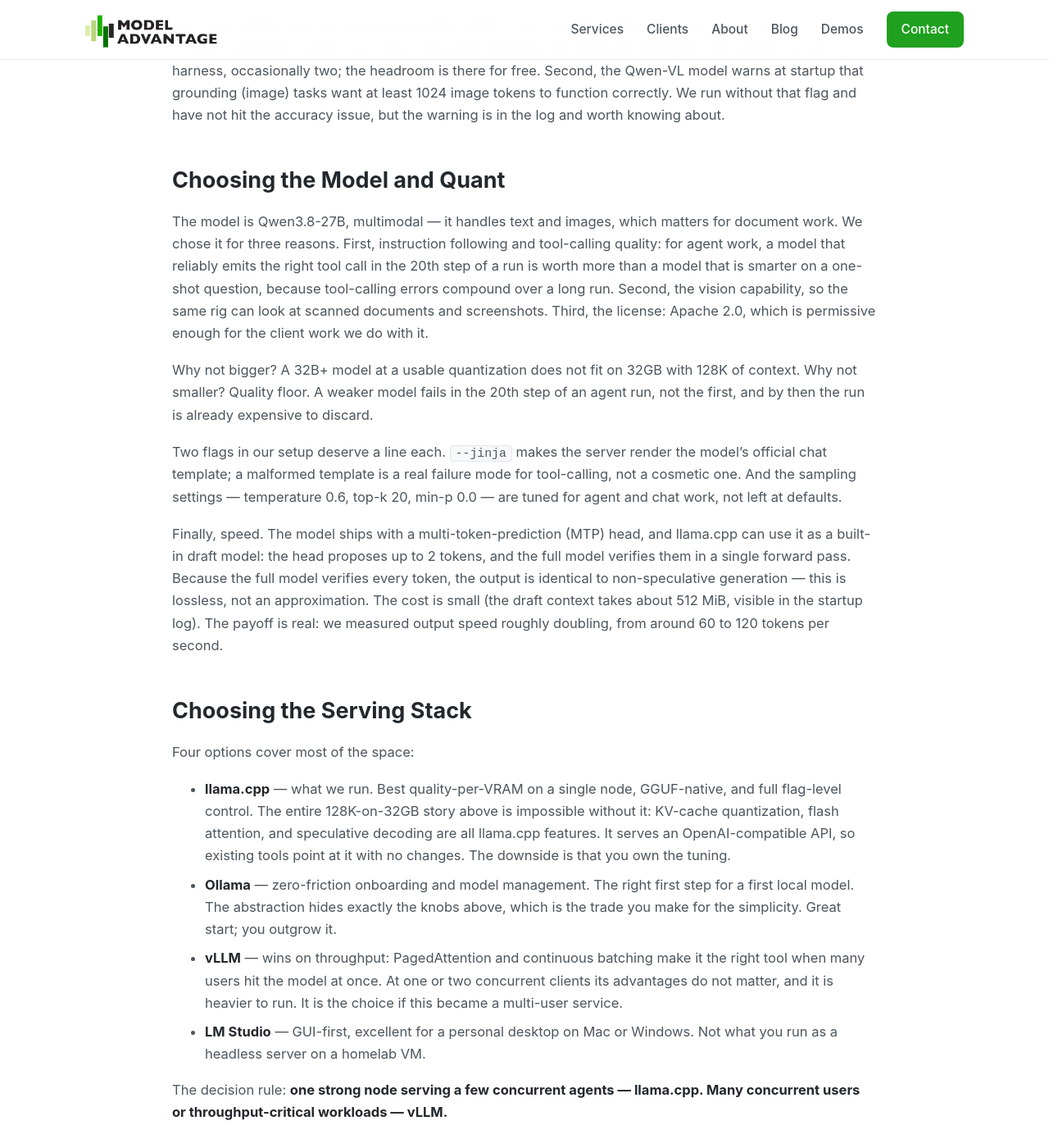
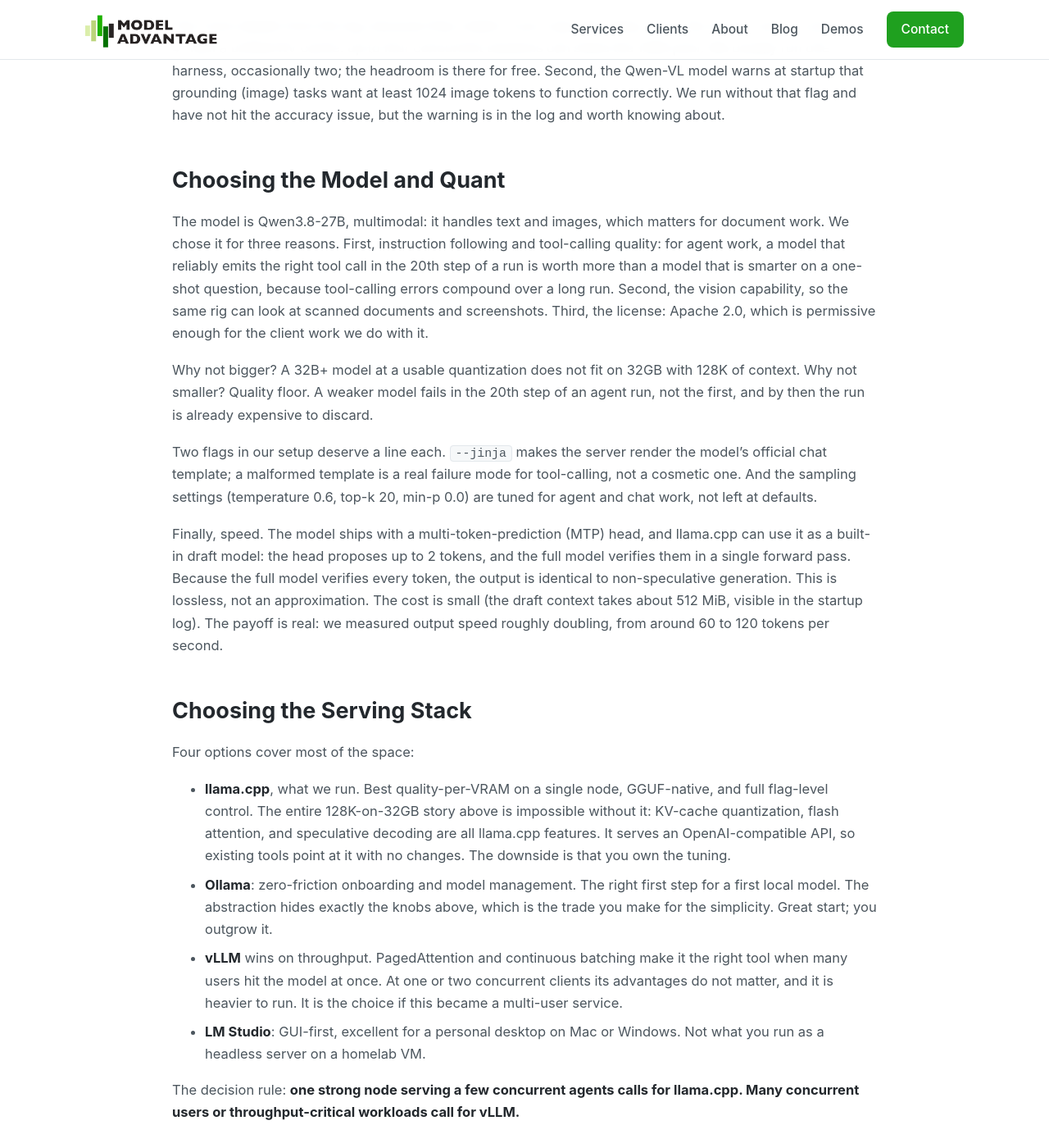
Before and after one commit to beyondrisks/beyondrisks.github.io, a Jekyll site: the page built from docs/_posts/2026-09-18-hosting-a-local-llm-on-a-single-5090.md, in a window 1280 px wide and 1400 px high, scrolled down 2193 px. Shown: the whole window at 82% size. Built offline with Jekyll 4.4.1, drawn with Linux system fonts in a browser that asks for light colours; some of the changed text lies outside the part shown.

Commit message:
Remove em dashes from local LLM post

```diff
--- a/docs/_posts/2026-09-18-hosting-a-local-llm-on-a-single-5090.md
+++ b/docs/_posts/2026-09-18-hosting-a-local-llm-on-a-single-5090.md
@@ -26,7 +26,7 @@
 
 The rig: an RTX 5090 (32GB GDDR7, 1792 GB/s bandwidth), 128GB of system RAM, on a Proxmox host.
 
-The core idea: for inference, **VRAM is the budget**. System RAM is for everything else — the automation services, the sync database, the machine learning jobs that share the box. A common mistake is to budget for RAM and then discover the model does not fit on the card.
+The core idea: for inference, **VRAM is the budget**. System RAM is for everything else: the automation services, the sync database, the machine learning jobs that share the box. A common mistake is to budget for RAM and then discover the model does not fit on the card.
 
 Here is the actual memory budget, from the server's own log at startup, for our 27B model at 128K context:
 
@@ -35,23 +35,23 @@
 - **Compute buffers**: 720 MiB
 - **Total**: 26,827 MiB of the card's 32,110 MiB; the server projects 27,535 MiB in use and leaves 2,269 MiB free
 
-Why Q6_K? We worked down from Q8_0. At Q8_0 the weights alone take roughly 25.5 GiB — that fits on the card, but it leaves about 6 GiB of headroom, and a 128K KV cache in the default format would need roughly 12 GiB. Q6_K was the first quantization that fit the model and the context we wanted.
+Why Q6_K? We worked down from Q8_0. At Q8_0 the weights alone take roughly 25.5 GiB. That fits on the card, but it leaves about 6 GiB of headroom, and a 128K KV cache in the default format would need roughly 12 GiB. Q6_K was the first quantization that fit the model and the context we wanted.
 
 ## The War Story: Fitting 128K Context on a 32GB Card
 
 This is the part that took the most iteration, and the part most write-ups skip.
 
-The KV cache — the per-token attention state the model builds as it reads a conversation — grows linearly with context length. After the weights, it is the dominant memory consumer, and at 128K tokens it dwarfs everything else.
+The KV cache, the per-token attention state the model builds as it reads a conversation, grows linearly with context length. After the weights, it is the dominant memory consumer, and at 128K tokens it dwarfs everything else.
 
 Here is the arithmetic that made our setup possible, straight from the numbers above. The KV cache at 128K tokens in Q8_0 takes 6,147 MiB. In the default f16 format, the same cache would take roughly double: about 12,294 MiB. Add the weights and compute buffers:
 
-19,960 + 12,294 + 720 = 32,974 MiB — against 32,110 MiB of VRAM.
+19,960 + 12,294 + 720 = 32,974 MiB, against 32,110 MiB of VRAM.
 
 It does not fit. **On this card, 128K context is impossible without KV-cache quantization.** The fix is two flags:
 
     --cache-type-k q8_0 --cache-type-v q8_0 --flash-attn on
 
-Q8_0 stores each KV element in 8 bits instead of the default 16 — roughly half the footprint, with negligible quality loss in practice. Flash attention is required for the quantized V cache. With the flags, the KV cache drops to 6,147 MiB, the whole rig fits with 2,269 MiB to spare, and the server reports `n_ctx_slot = 131072`.
+Q8_0 stores each KV element in 8 bits instead of the default 16, roughly half the footprint, with negligible quality loss in practice. Flash attention is required for the quantized V cache. With the flags, the KV cache drops to 6,147 MiB, the whole rig fits with 2,269 MiB to spare, and the server reports `n_ctx_slot = 131072`.
 
 The honest limit: 128K is about 10% of the largest commercial context windows. In practice this has mattered less than we expected, because the agent harnesses we use (opencode, Hermes Agent) compact the context automatically, and so far we have not seen a compaction artifact we could name. The context ceiling is a real constraint; the harness manages it well enough that we have not been blocked by it.
 
@@ -59,24 +59,24 @@
 
 ## Choosing the Model and Quant
 
-The model is Qwen3.8-27B, multimodal — it handles text and images, which matters for document work. We chose it for three reasons. First, instruction following and tool-calling quality: for agent work, a model that reliably emits the right tool call in the 20th step of a run is worth more than a model that is smarter on a one-shot question, because tool-calling errors compound over a long run. Second, the vision capability, so the same rig can look at scanned documents and screenshots. Third, the license: Apache 2.0, which is permissive enough for the client work we do with it.
+The model is Qwen3.8-27B, multimodal: it handles text and images, which matters for document work. We chose it for three reasons. First, instruction following and tool-calling quality: for agent work, a model that reliably emits the right tool call in the 20th step of a run is worth more than a model that is smarter on a one-shot question, because tool-calling errors compound over a long run. Second, the vision capability, so the same rig can look at scanned documents and screenshots. Third, the license: Apache 2.0, which is permissive enough for the client work we do with it.
 
 Why not bigger? A 32B+ model at a usable quantization does not fit on 32GB with 128K of context. Why not smaller? Quality floor. A weaker model fails in the 20th step of an agent run, not the first, and by then the run is already expensive to discard.
 
-Two flags in our setup deserve a line each. `--jinja` makes the server render the model's official chat template; a malformed template is a real failure mode for tool-calling, not a cosmetic one. And the sampling settings — temperature 0.6, top-k 20, min-p 0.0 — are tuned for agent and chat work, not left at defaults.
+Two flags in our setup deserve a line each. `--jinja` makes the server render the model's official chat template; a malformed template is a real failure mode for tool-calling, not a cosmetic one. And the sampling settings (temperature 0.6, top-k 20, min-p 0.0) are tuned for agent and chat work, not left at defaults.
 
-Finally, speed. The model ships with a multi-token-prediction (MTP) head, and llama.cpp can use it as a built-in draft model: the head proposes up to 2 tokens, and the full model verifies them in a single forward pass. Because the full model verifies every token, the output is identical to non-speculative generation — this is lossless, not an approximation. The cost is small (the draft context takes about 512 MiB, visible in the startup log). The payoff is real: we measured output speed roughly doubling, from around 60 to 120 tokens per second.
+Finally, speed. The model ships with a multi-token-prediction (MTP) head, and llama.cpp can use it as a built-in draft model: the head proposes up to 2 tokens, and the full model verifies them in a single forward pass. Because the full model verifies every token, the output is identical to non-speculative generation. This is lossless, not an approximation. The cost is small (the draft context takes about 512 MiB, visible in the startup log). The payoff is real: we measured output speed roughly doubling, from around 60 to 120 tokens per second.
 
 ## Choosing the Serving Stack
 
 Four options cover most of the space:
 
-- **llama.cpp** — what we run. Best quality-per-VRAM on a single node, GGUF-native, and full flag-level control. The entire 128K-on-32GB story above is impossible without it: KV-cache quantization, flash attention, and speculative decoding are all llama.cpp features. It serves an OpenAI-compatible API, so existing tools point at it with no changes. The downside is that you own the tuning.
-- **Ollama** — zero-friction onboarding and model management. The right first step for a first local model. The abstraction hides exactly the knobs above, which is the trade you make for the simplicity. Great start; you outgrow it.
-- **vLLM** — wins on throughput: PagedAttention and continuous batching make it the right tool when many users hit the model at once. At one or two concurrent clients its advantages do not matter, and it is heavier to run. It is the choice if this became a multi-user service.
-- **LM Studio** — GUI-first, excellent for a personal desktop on Mac or Windows. Not what you run as a headless server on a homelab VM.
+- **llama.cpp**, what we run. Best quality-per-VRAM on a single node, GGUF-native, and full flag-level control. The entire 128K-on-32GB story above is impossible without it: KV-cache quantization, flash attention, and speculative decoding are all llama.cpp features. It serves an OpenAI-compatible API, so existing tools point at it with no changes. The downside is that you own the tuning.
+- **Ollama**: zero-friction onboarding and model management. The right first step for a first local model. The abstraction hides exactly the knobs above, which is the trade you make for the simplicity. Great start; you outgrow it.
+- **vLLM** wins on throughput. PagedAttention and continuous batching make it the right tool when many users hit the model at once. At one or two concurrent clients its advantages do not matter, and it is heavier to run. It is the choice if this became a multi-user service.
+- **LM Studio**: GUI-first, excellent for a personal desktop on Mac or Windows. Not what you run as a headless server on a homelab VM.
 
-The decision rule: **one strong node serving a few concurrent agents — llama.cpp. Many concurrent users or throughput-critical workloads — vLLM.**
+The decision rule: **one strong node serving a few concurrent agents calls for llama.cpp. Many concurrent users or throughput-critical workloads call for vLLM.**
 
 ## The Architecture: Proxmox, GPU Passthrough, Docker
 
```
Also changed, not shown: other parts of docs/_posts/2026-09-18-hosting-a-local-llm-on-a-single-5090.md (+8 -8 lines).
